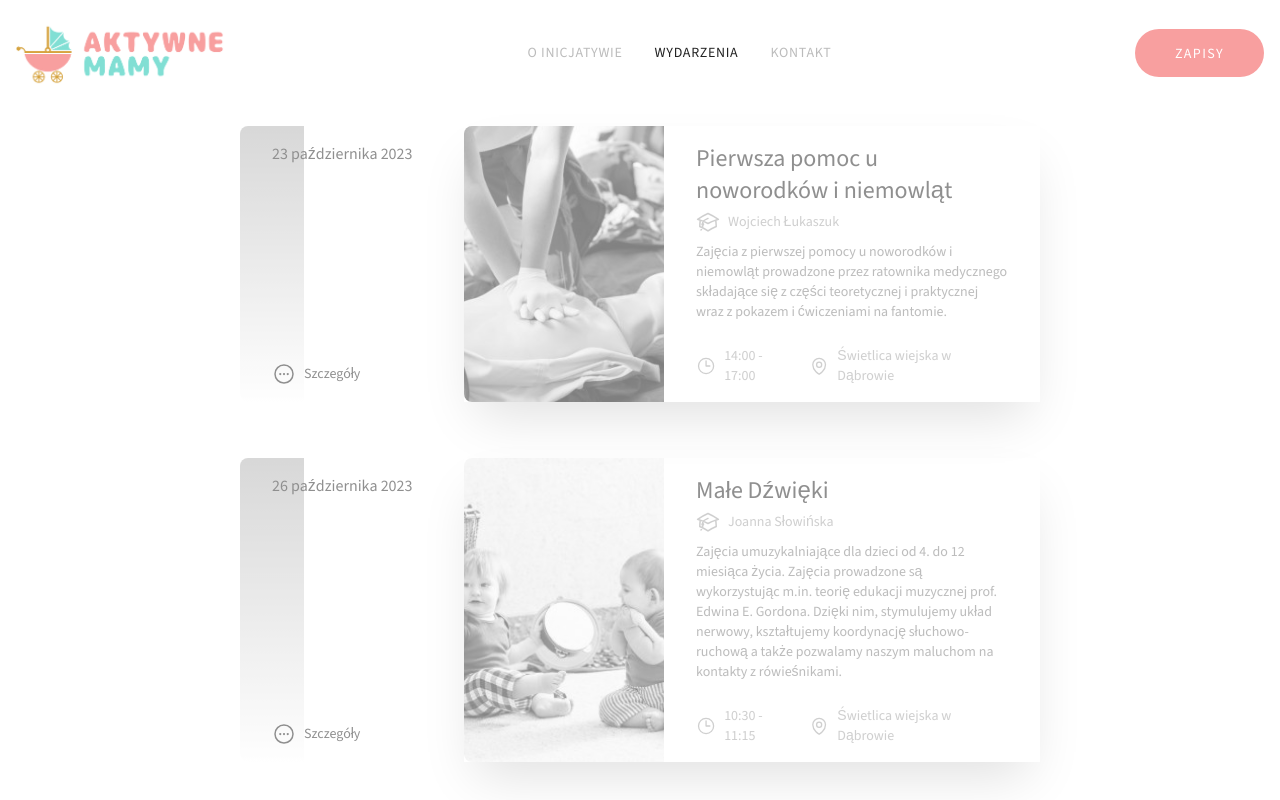
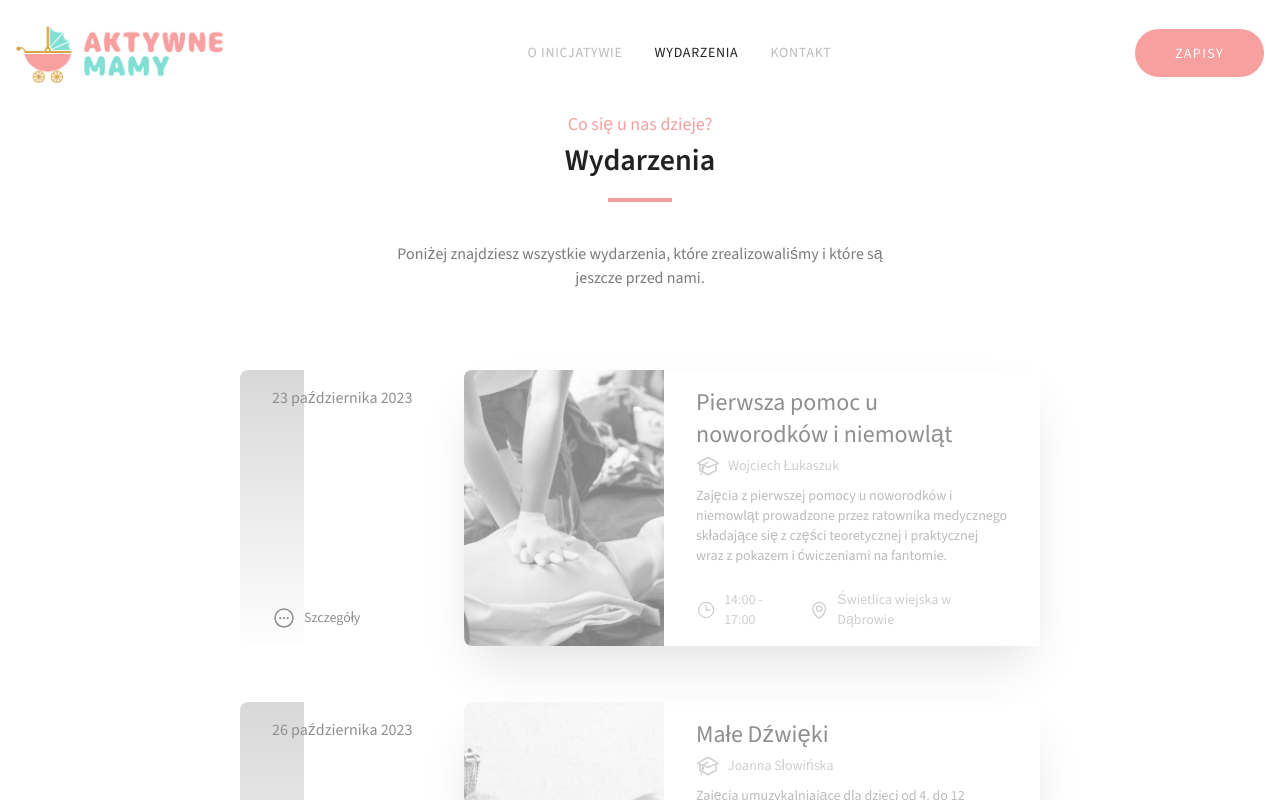
Before and after one commit to matwjablonski/aktywnemamy, a Next.js app: page /wydarzenia in a window 1280 px wide. Shown: the top 800 px of the page. Built offline with nearby package versions, Linux system fonts and the light colour scheme.

Commit message:
add page event title

```diff
--- a/app/wydarzenia/page.tsx
+++ b/app/wydarzenia/page.tsx
@@ -1,5 +1,6 @@
 import Container from '../components/Container'
 import EventBox from '../components/EventBox';
+import SectionTitle from '../components/SectionTitle';
 import { events } from '../data/events';
 import { getAllSortedEvents, getClosestEvents } from '../utils/events';
 
@@ -9,6 +10,8 @@ const EventsPage = () => {
   return (
     <div className="mt-[110px]">
       <Container>
+        <SectionTitle title="Wydarzenia" subtitle="Co się u nas dzieje?" />
+        <p className="text-md text-center max-w-lg mx-auto mb-16">Poniżej znajdziesz wszystkie wydarzenia, które zrealizowaliśmy i które są jeszcze przed nami.</p>
         {nextEvents.map(event => (
           <EventBox {...event} key={event.id} withArchive showDetails />
         ))}
```
